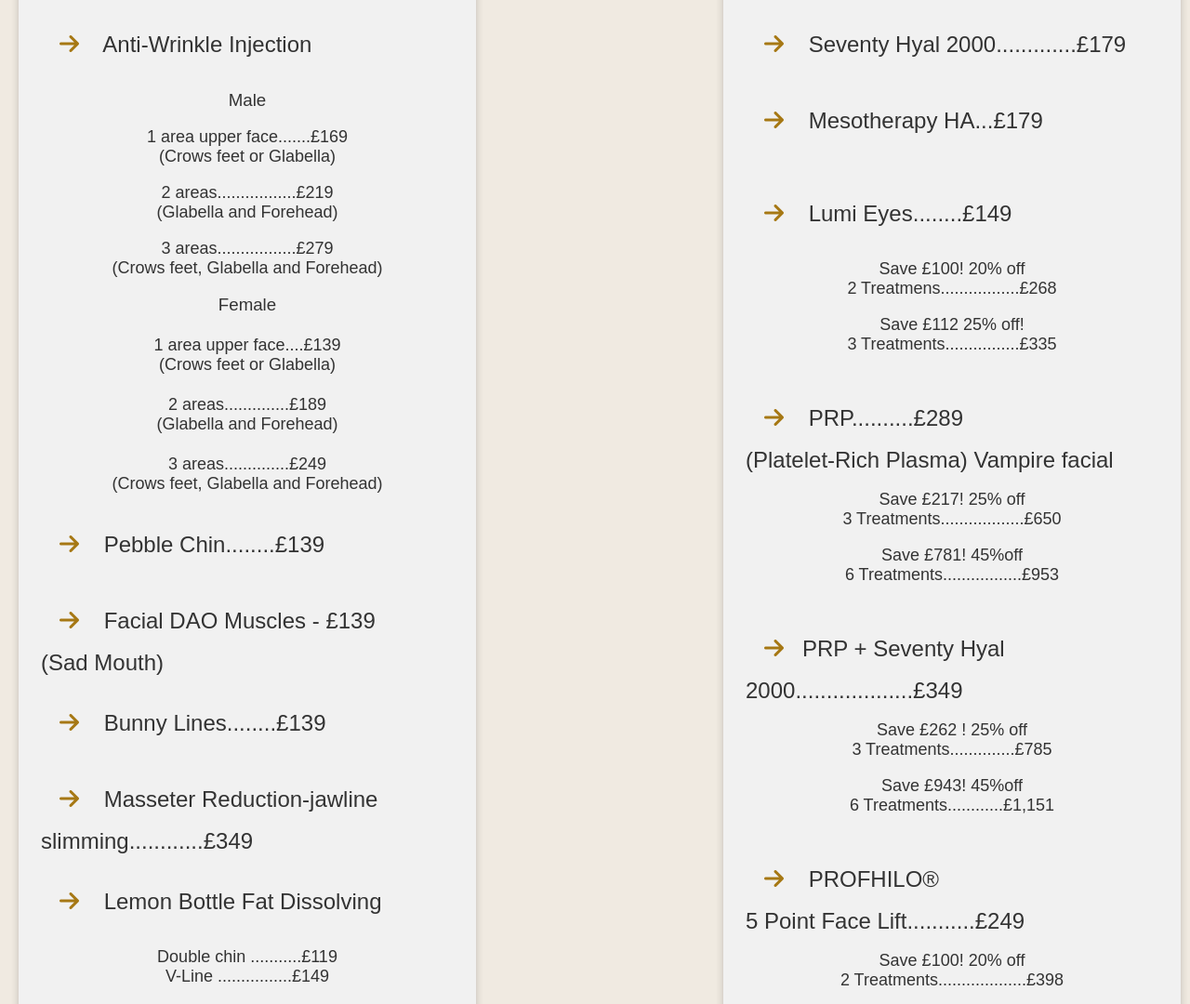
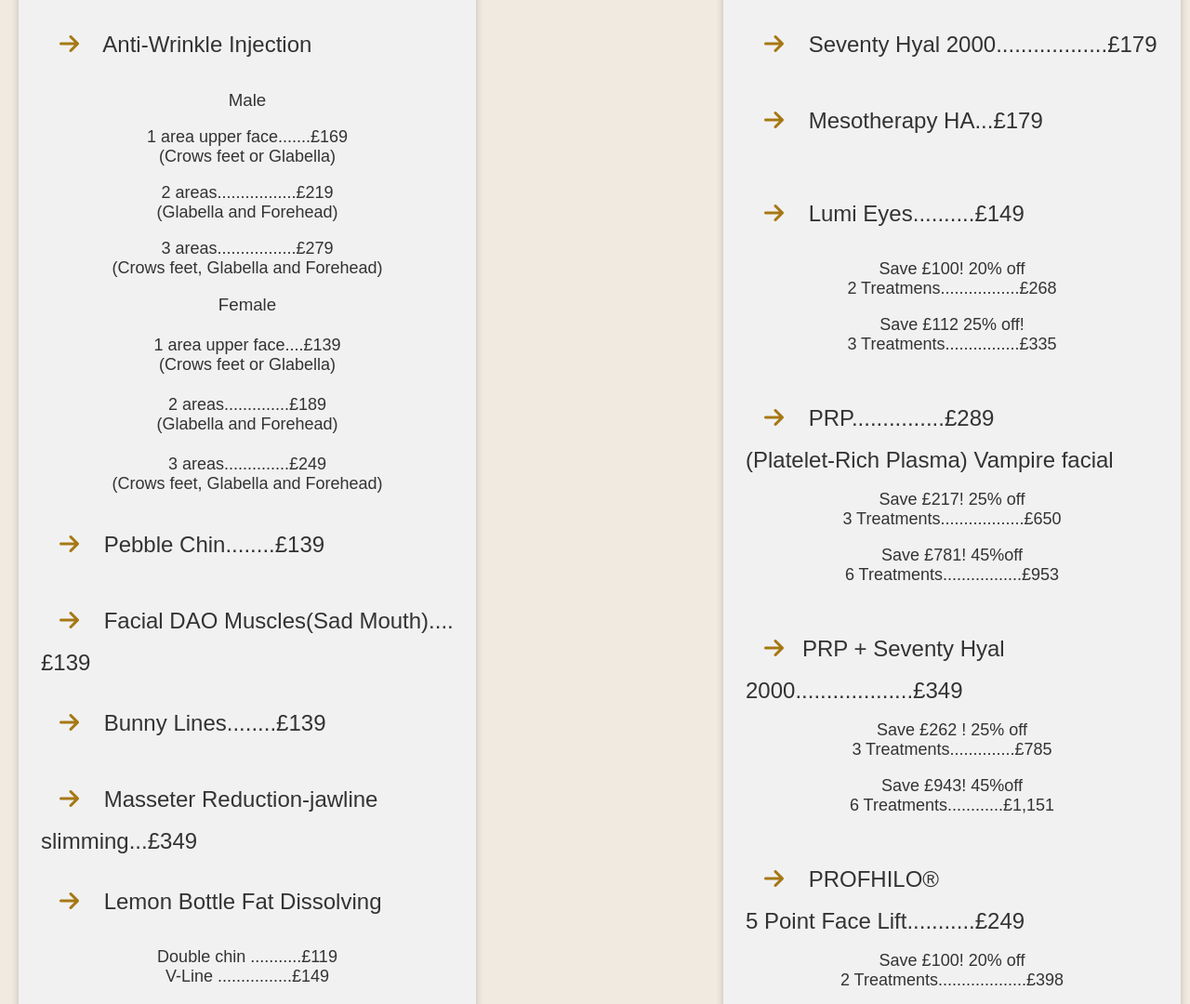
Before and after one commit to MishaHri/AgefixVersion12-02, a website: page pricelist.html in a window 1280 px wide. Shown: the part 629-1709 px from the top of the page at 93% size. Drawn offline with Linux system fonts and the light colour scheme; a web font is replaced by a local one.

Commit message:
price list adjusted

```diff
--- a/pricelist.html
+++ b/pricelist.html
@@ -203,11 +203,11 @@ hr{
           <br>
           <h2><i class="fa-solid fa-arrow-right"></i> Pebble Chin........£139</h2>
           <br>
-          <h2><i class="fa-solid fa-arrow-right"></i> Facial DAO Muscles - £139<br>(Sad Mouth)</h2>
+          <h2><i class="fa-solid fa-arrow-right"></i> Facial DAO Muscles(Sad Mouth)....£139</h2>
           <br>
           <h2><i class="fa-solid fa-arrow-right"></i> Bunny Lines........£139</h2>
           <br>
-          <h2><i class="fa-solid fa-arrow-right"></i> Masseter Reduction-jawline slimming............£349</h2>
+          <h2><i class="fa-solid fa-arrow-right"></i> Masseter Reduction-jawline slimming...£349</h2>
           <br>
           <h2><i class="fa-solid fa-arrow-right"></i> Lemon Bottle Fat Dissolving</h2>
           <br>
@@ -235,14 +235,14 @@ hr{
       <div class="card">
         <h1>FaceFix</h1>
           <br>
-          <h2><i class="fa-solid fa-arrow-right"></i> Seventy Hyal 2000.............£179</h2>
+          <h2><i class="fa-solid fa-arrow-right"></i> Seventy Hyal 2000..................£179</h2>
           <br>
           <h2><i class="fa-solid fa-arrow-right"></i> Mesotherapy HA...£179
           </h2>
           <br>
 
         <br>
-        <h2><i class="fa-solid fa-arrow-right"></i> Lumi Eyes........£149</h2>
+        <h2><i class="fa-solid fa-arrow-right"></i> Lumi Eyes..........£149</h2>
         <br>
         <ul>
           <li>Save £100! 20% off<br>
@@ -253,7 +253,7 @@ hr{
           <br>
         </ul>
           <br>
-          <h2><i class="fa-solid fa-arrow-right"></i> PRP..........£289<br>
+          <h2><i class="fa-solid fa-arrow-right"></i> PRP...............£289<br>
             (Platelet-Rich Plasma) Vampire facial
           </h2>
           <br>
```
